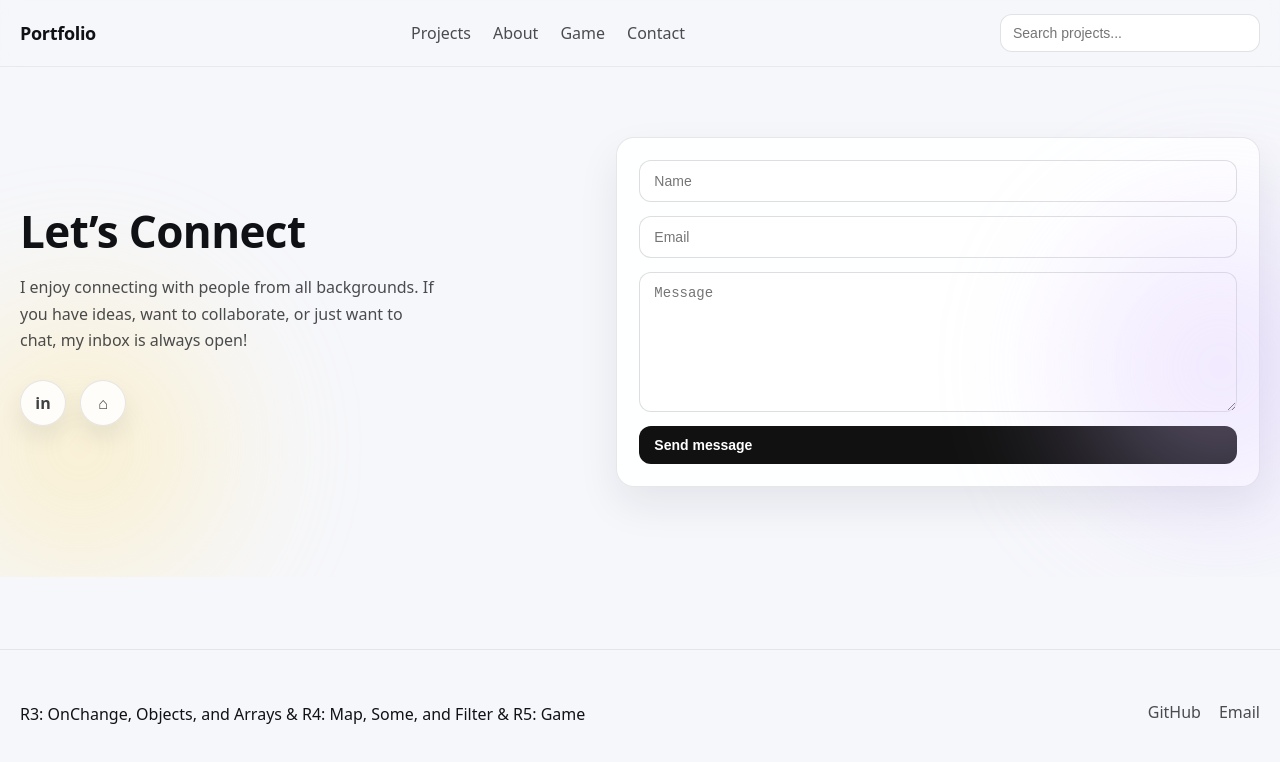
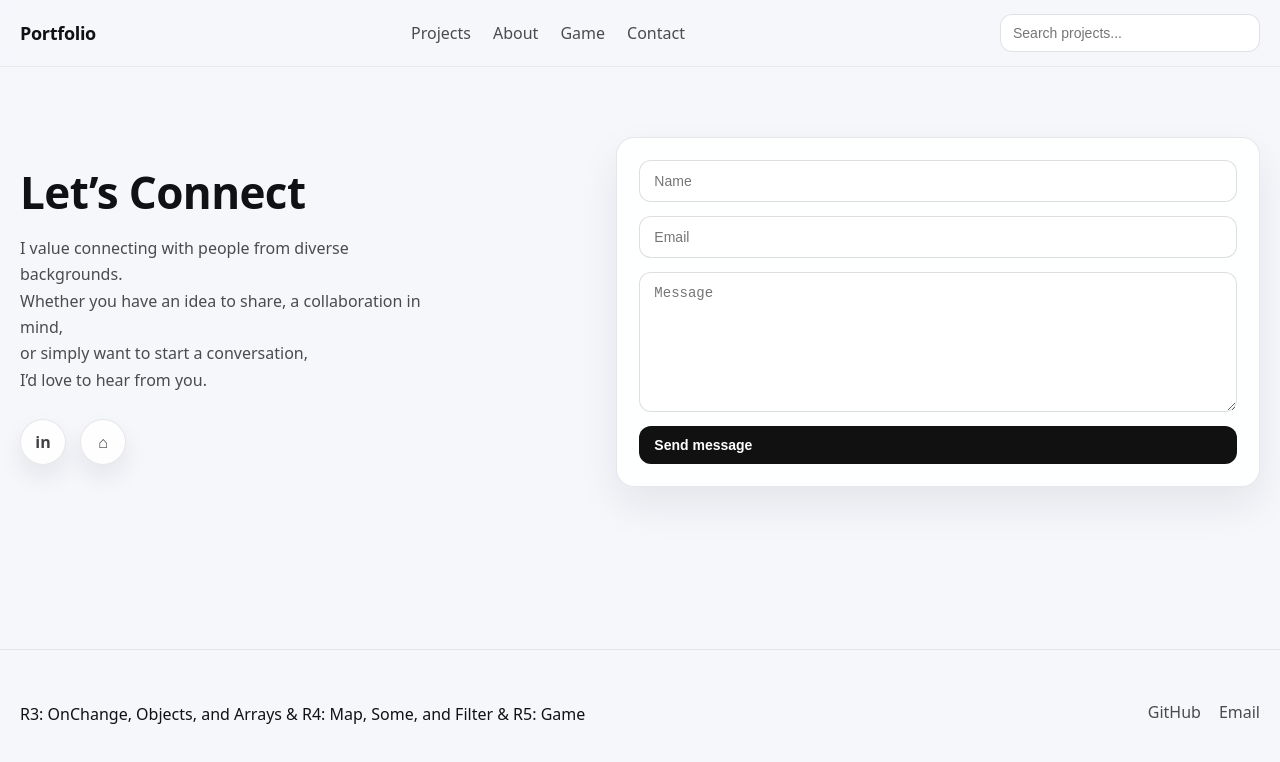
Before and after one commit to unsworthemily/portfolio-react, a React (Vite) app: page /contact in a window 1280 px wide. Shown: the top 762 px of the page. Built offline with nearby package versions, Linux system fonts and the light colour scheme.

Commit message:
Improve project layout width

```diff
--- a/src/pages/Contact.css
+++ b/src/pages/Contact.css
@@ -22,13 +22,11 @@
 .contact::before {
   left: -180px;
   top: 120px;
-  background: radial-gradient(circle, #ffe38a 0%, transparent 60%);
 }
 
 .contact::after {
   right: -200px;
   top: 40px;
-  background: radial-gradient(circle, #d7c1ff 0%, transparent 60%);
 }
 
 .contact__inner {
--- a/src/pages/Contact.jsx
+++ b/src/pages/Contact.jsx
@@ -15,8 +15,8 @@ export default function Contact() {
         <div className="contact__left">
           <h1 className="contact__title">Let’s Connect</h1>
           <p className="contact__text">
-            I enjoy connecting with people from all backgrounds. If you have ideas,
-            want to collaborate, or just want to chat, my inbox is always open!
+            I value connecting with people from diverse backgrounds. <br />
+            Whether you have an idea to share, a collaboration in mind,<br /> or simply want to start a conversation,<br /> I’d love to hear from you.
           </p>
 
           <div className="contact__socials">
```
